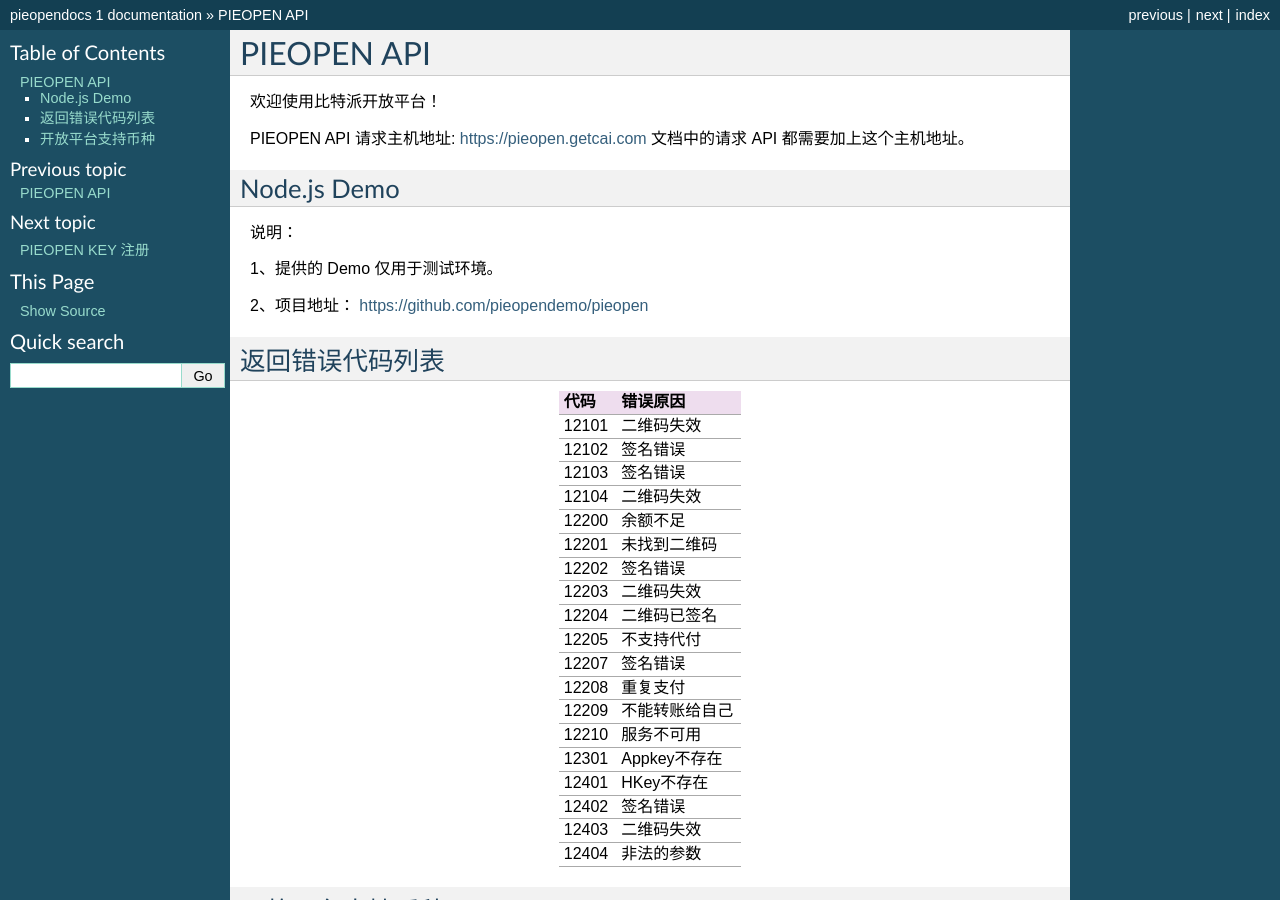
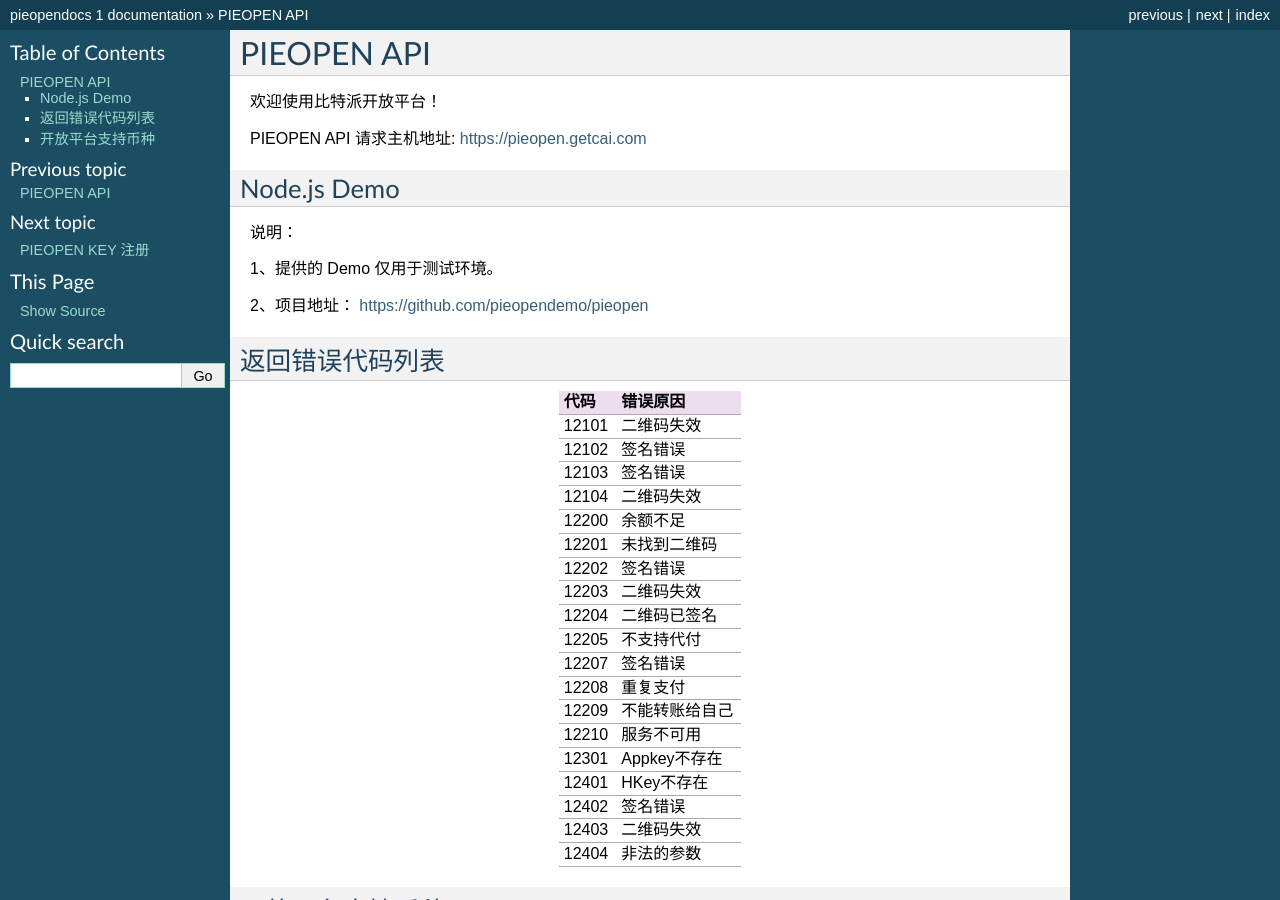
Before and after one commit to pieopendemo/docs, a Sphinx documentation site: the page built from source/readme/index.rst, in a window 1280 px wide and 900 px high. Built offline with Sphinx 7.4.7, drawn with Linux system fonts in a browser that asks for light colours.

Commit message:
modify content

```diff
--- a/source/readme/index.rst
+++ b/source/readme/index.rst
@@ -4,7 +4,7 @@
 
 欢迎使用比特派开放平台！
 
-PIEOPEN API 请求主机地址: https://pieopen.getcai.com  文档中的请求 API 都需要加上这个主机地址。
+PIEOPEN API 请求主机地址: https://pieopen.getcai.com
 
 Node.js Demo
 -------------------
```
